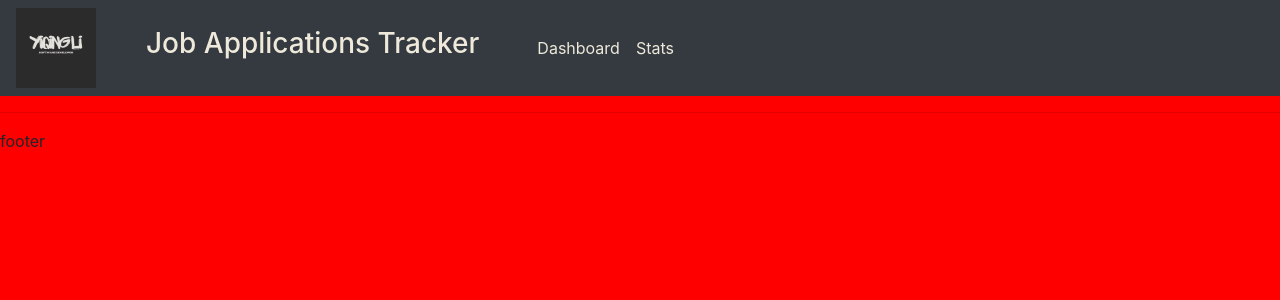
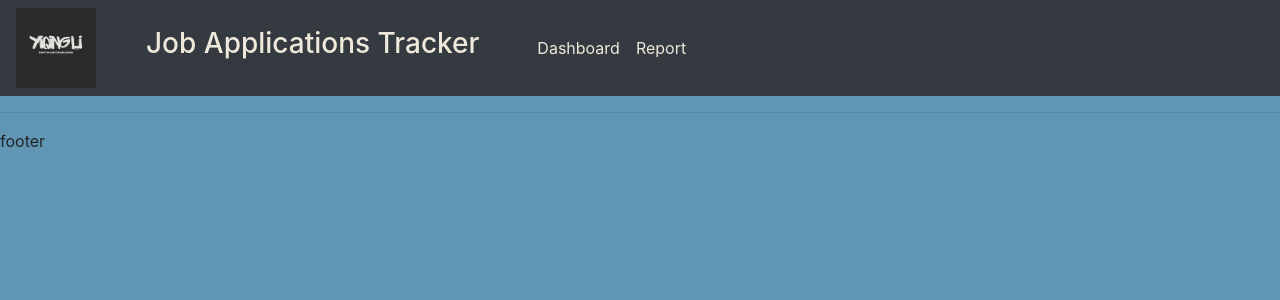
Before and after one commit to YiqingLiDev/GLJobTracker, a Django app: template GLJobTracker/dashboard/templates/dashboard/main.html in a window 1280 px wide. Shown: the top 300 px of the page. Run offline with Django 5.2, Linux system fonts and the light colour scheme; the template is opened without the code that fills it, so the values that code supplies are empty.

Commit message:
update nav bar

```diff
--- a/GLJobTracker/dashboard/templates/dashboard/navbar.html
+++ b/GLJobTracker/dashboard/templates/dashboard/navbar.html
@@ -9,7 +9,7 @@
     <div class="collapse navbar-collapse" id="navbarNavAltMarkup">
       <div class="navbar-nav">
         <a class="nav-item nav-link active" href="" style="color:#EEE9DA; text-indent: 50px;">Dashboard <span class="sr-only">(current)</span></a>
-        <a class="nav-item nav-link" href="#" style="color:#EEE9DA;">Stats</a>
+        <a class="nav-item nav-link" href="#" style="color:#EEE9DA;">Report</a>
       </div>
     </div>
   </nav>
--- a/GLJobTracker/static/css/style.css
+++ b/GLJobTracker/static/css/style.css
@@ -1,4 +1,7 @@
 body {
-    /* background-color: #EEE9DA; */
-    background-color: red;
+    background-color: #6096B4;
 }
+
+.custom-card {
+    background-color: #BDCDD6;
+}
```
